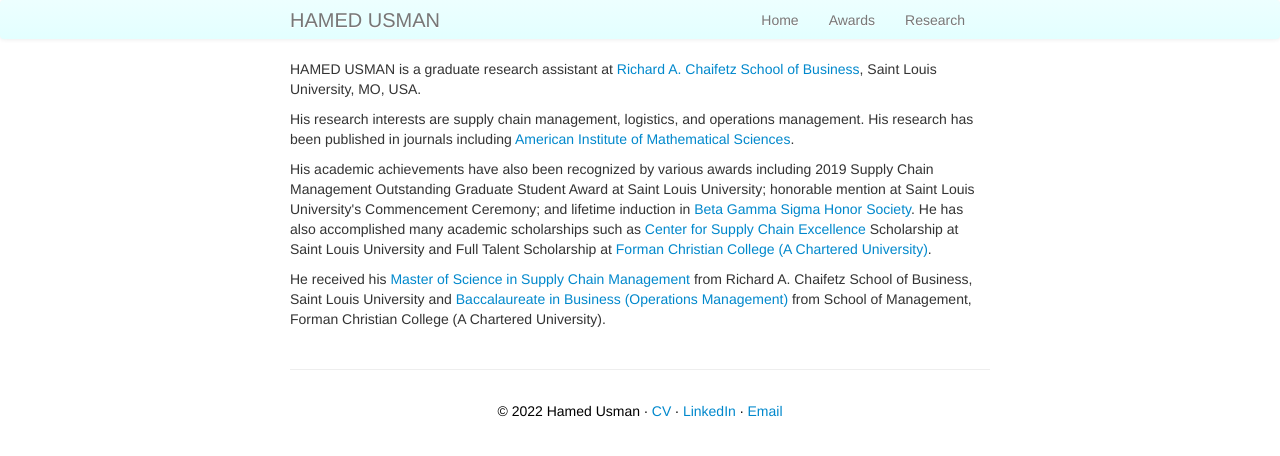
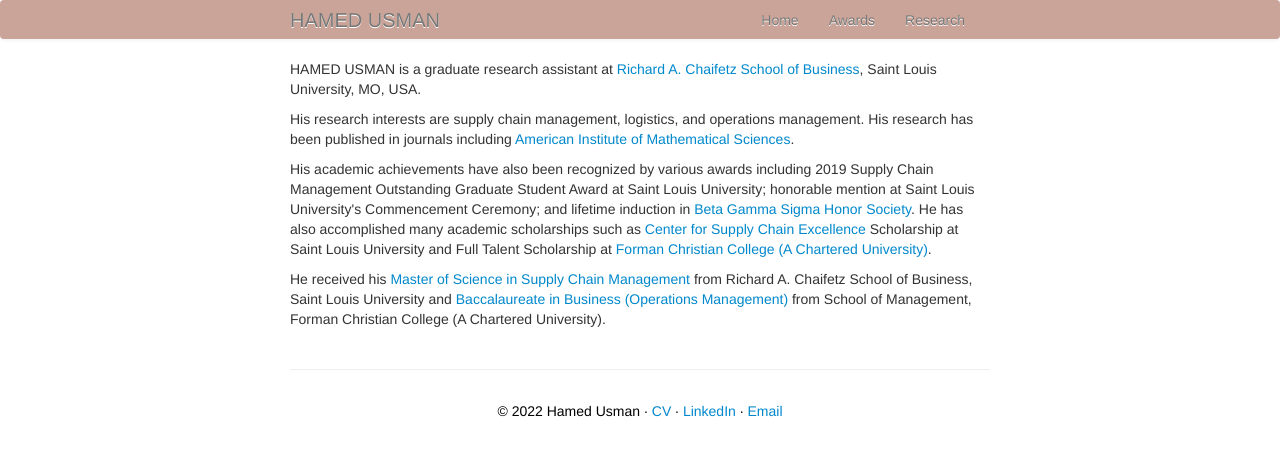
Before and after one commit to hamedusman/hamedusman.github.io, a Jekyll site: the page built from index.md, in a window 1280 px wide. Shown: the top 456 px of the page. Built offline with Jekyll 4.4.1, drawn with Linux system fonts in a browser that asks for light colours.

Commit message:
Update my_custom_css.css

```diff
--- a/assets/themes/twitter/css/my_custom_css.css
+++ b/assets/themes/twitter/css/my_custom_css.css
@@ -99,7 +99,7 @@
     background-image:-webkit-gradient(linear, 0 0, 0 100%, from(#edffff), to(#f2f2f2));
     background-image:-webkit-linear-gradient(top, #edffff, #e3ffff);
     background-image:-o-linear-gradient(top, #edffff, #e3ffff);
-    background-image:linear-gradient(to bottom, #edffff, #e3ffff); /* To change the color of icon-bar on the top */
+    background-image:linear-gradient(to bottom, #caa498, #caa498); /* To change the color of icon-bar on the top */
     background-repeat:repeat-x;filter:progid:DXImageTransform.Microsoft.gradient(startColorstr='#ffffffff', endColorstr='#ffffff', GradientType=0);
     border:0px solid #ffffff; /* To change the border around icon bar at the top */
     -webkit-border-radius:4px;
```
